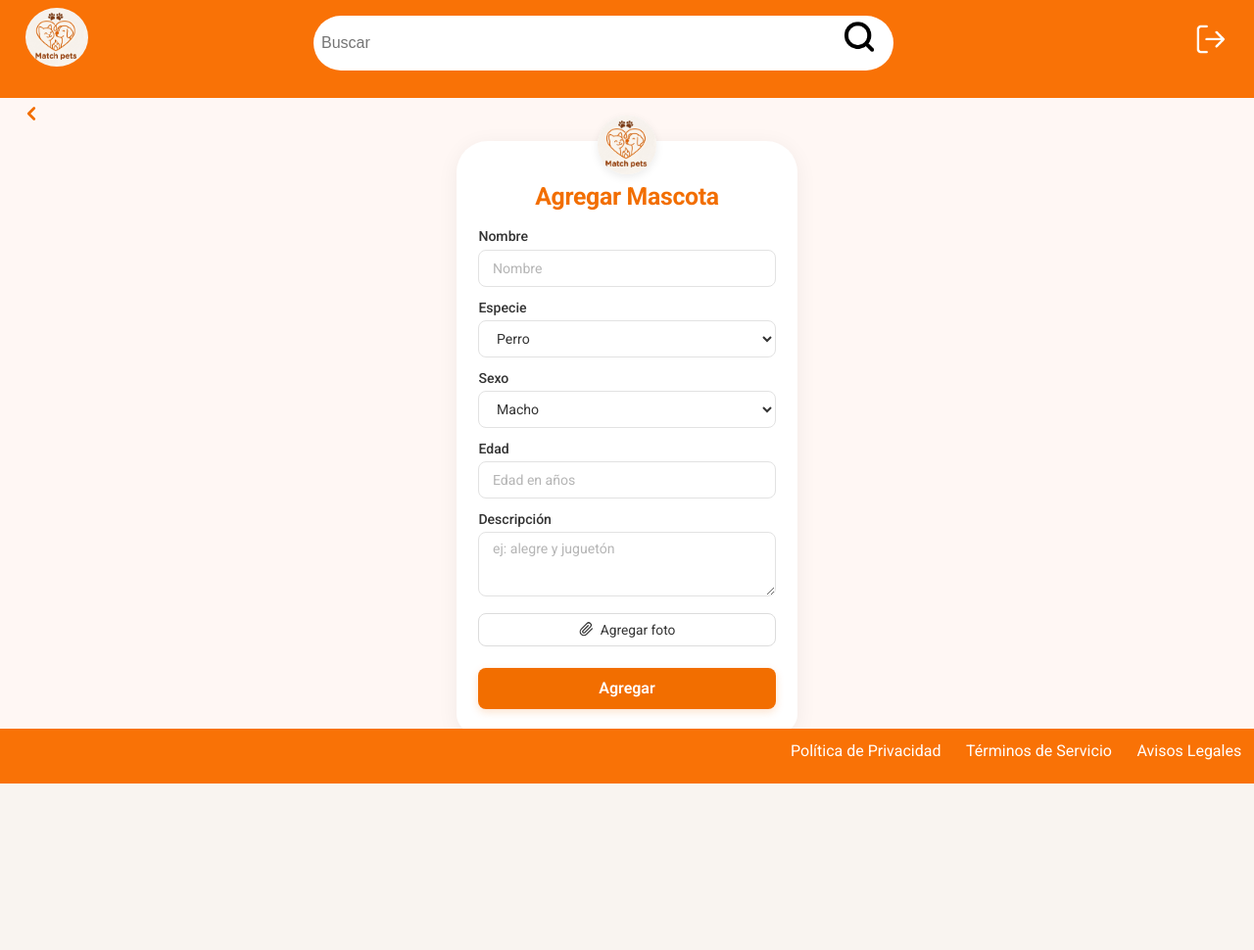
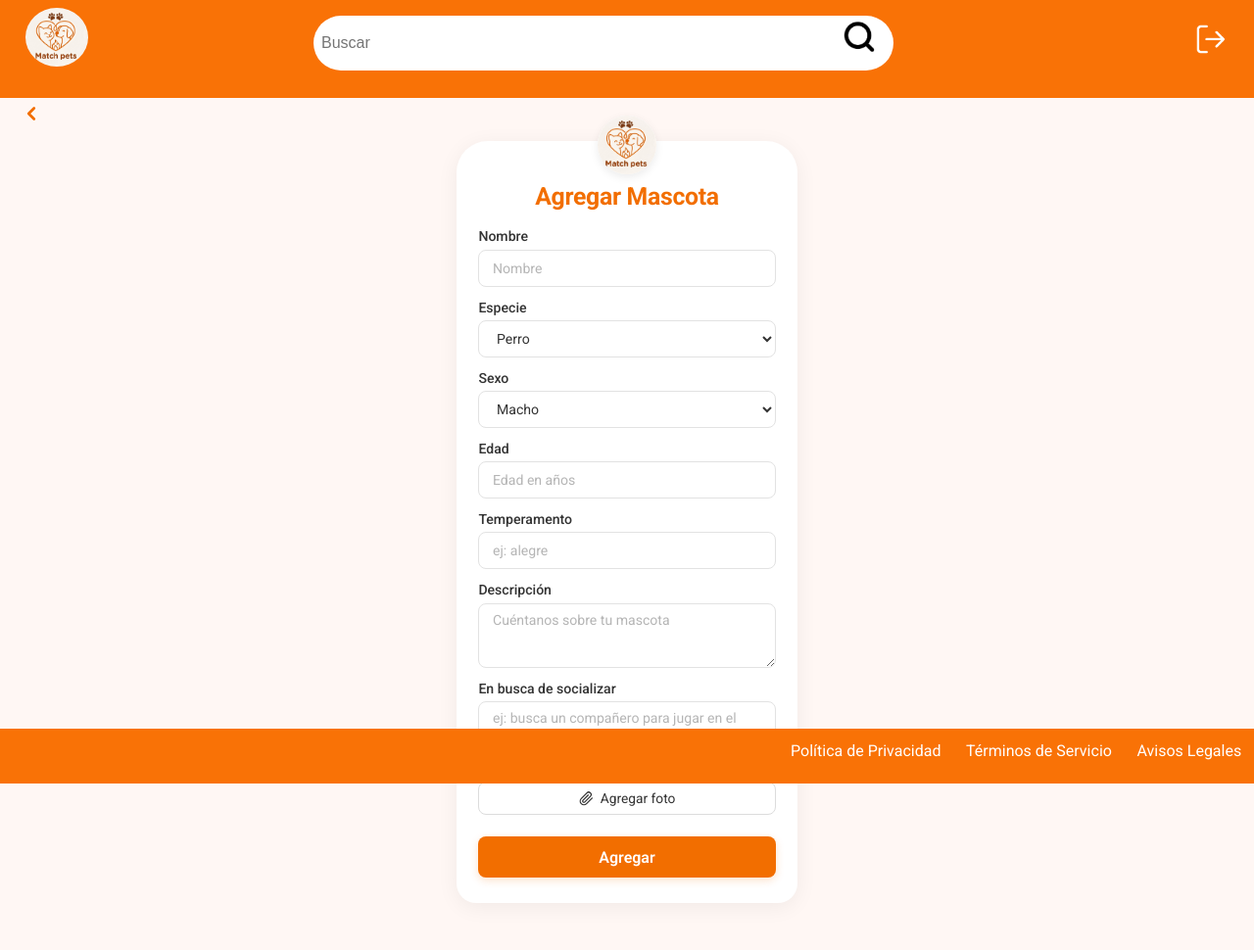
Before and after one commit to ATI-Equipo2/ATI-Equipo2, a Django app: page /agregar_mascota/ in a window 1280 px wide. Shown: the whole page at 98% size. Before the commit the page ends 800 px from the top, so only its background shows below. Run offline with Django 5.2, Linux system fonts and the light colour scheme; the visitor is signed in with stand-in values (Sample User, id 1).

Commit message:
feat(models): añadir temperamento y 'en busca de socializar' a Pet y PetForm
- Pet.temperament y Pet.socialization (migración 0003)
- PetForm, add-pet.html y las tarjetas/perfiles usan los nuevos campos
- traducciones en

```diff
--- a/matchPets/forms.py
+++ b/matchPets/forms.py
@@ -35,19 +35,23 @@ class RegistroForm(UserCreationForm):
 class PetForm(forms.ModelForm):
     class Meta:
         model = Pet
-        fields = ['name', 'species', 'age', 'description', 'gender', 'img']
+        fields = ['name', 'species', 'gender', 'age', 'temperament', 'description', 'socialization', 'img']
         labels = {
             'name': _('Nombre'),
             'species': _('Especie'),
             'age': _('Edad'),
             'description': _('Descripción'),
+            'temperament': _('Temperamento'),
+            'socialization': _('En busca de socializar'),
             'gender': _('Sexo'),
             'img': _('Foto'),
         }
         widgets = {
             'name': forms.TextInput(attrs={'placeholder': _('Nombre'), 'autocomplete': 'off'}),
             'age': forms.NumberInput(attrs={'placeholder': _('Edad en años'), 'min': 0}),
-            'description': forms.Textarea(attrs={'placeholder': _('ej: alegre y juguetón'), 'rows': 3}),
+            'temperament': forms.TextInput(attrs={'placeholder': _('ej: alegre'), 'autocomplete': 'off'}),
+            'description': forms.Textarea(attrs={'placeholder': _('Cuéntanos sobre tu mascota'), 'rows': 3}),
+            'socialization': forms.Textarea(attrs={'placeholder': _('ej: busca un compañero para jugar en el parque'), 'rows': 3}),
             'img': forms.FileInput(attrs={
                 'id': 'pet-photo',
                 'accept': 'image/*',
--- a/matchPets/models.py
+++ b/matchPets/models.py
@@ -21,6 +21,8 @@ class Pet(models.Model):
     species = models.CharField(max_length=20, choices=ESPECIES, default='dog')
     age = models.IntegerField(help_text=_("Edad en años"))
     description = models.TextField(blank=True, null=True)
+    temperament = models.CharField(_("Temperamento"), max_length=100, blank=True, default='')
+    socialization = models.TextField(_("En busca de socializar"), blank=True, default='')
     gender = models.CharField(max_length=20, choices=GENEROS, default='male')
     img = models.ImageField(upload_to='pets/', blank=True, null=True)
     availableForAdoption = models.BooleanField(default=True)
--- a/matchPets/templates/add-pet.html
+++ b/matchPets/templates/add-pet.html
@@ -50,9 +50,21 @@
             </div>
 
             <div class="field-group">
+                <label for="{{ form.temperament.id_for_label }}">{{ form.temperament.label }}</label>
+                {{ form.temperament }}
+                {% for error in form.temperament.errors %}<p class="field-error">{{ error }}</p>{% endfor %}
+            </div>
+
+            <div class="field-group">
                 <label for="{{ form.description.id_for_label }}">{{ form.description.label }}</label>
                 {{ form.description }}
                 {% for error in form.description.errors %}<p class="field-error">{{ error }}</p>{% endfor %}
+            </div>
+
+            <div class="field-group">
+                <label for="{{ form.socialization.id_for_label }}">{{ form.socialization.label }}</label>
+                {{ form.socialization }}
+                {% for error in form.socialization.errors %}<p class="field-error">{{ error }}</p>{% endfor %}
             </div>
 
             <div class="photo-group">
--- a/matchPets/views.py
+++ b/matchPets/views.py
@@ -46,10 +46,9 @@ def _tarjeta_desde_pet(pet):
         'especie': pet.get_species_display(),
         'sexo': pet.get_gender_display(),
         'edad': _edad_anos(pet.age),
-        # El modelo aún no tiene temperamento: se reutiliza la descripción.
-        'temperamento': descripcion,
+        'temperamento': pet.temperament,
         'descripcion': descripcion,
-        'socializar': '',
+        'socializar': (pet.socialization or '').strip(),
         'dueno_id': pet.owner_id,
         'foto_url': pet.img.url if pet.img else '',
         'foto_static': '',
```
Also changed, not shown: locale/en/LC_MESSAGES/django.po, matchPets/migrations/0003_pet_temperament_socialization.py (added), 1 other file.
